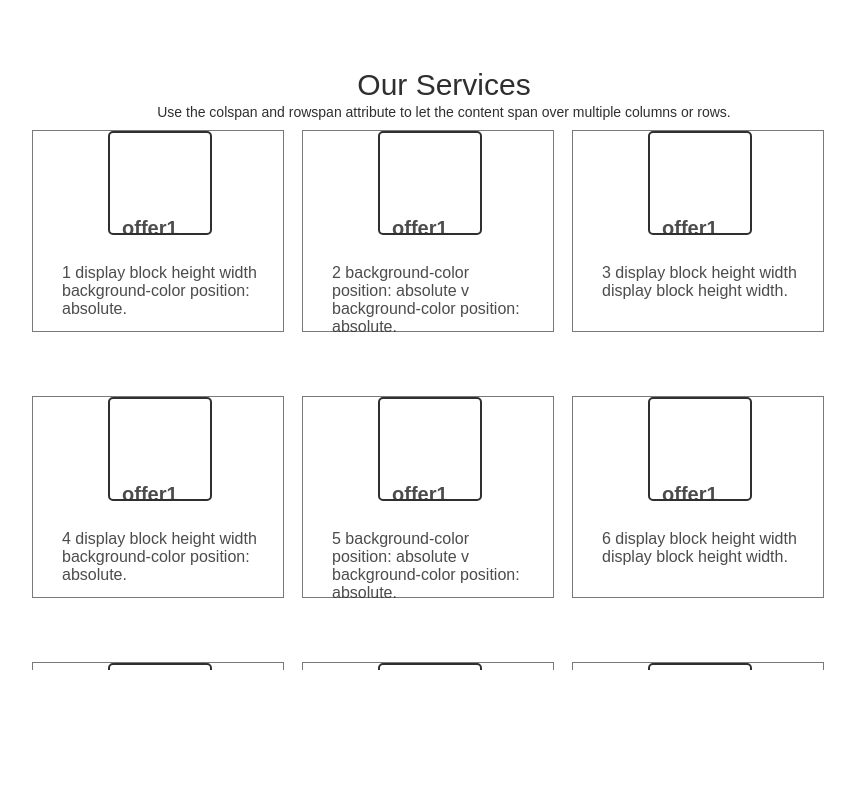
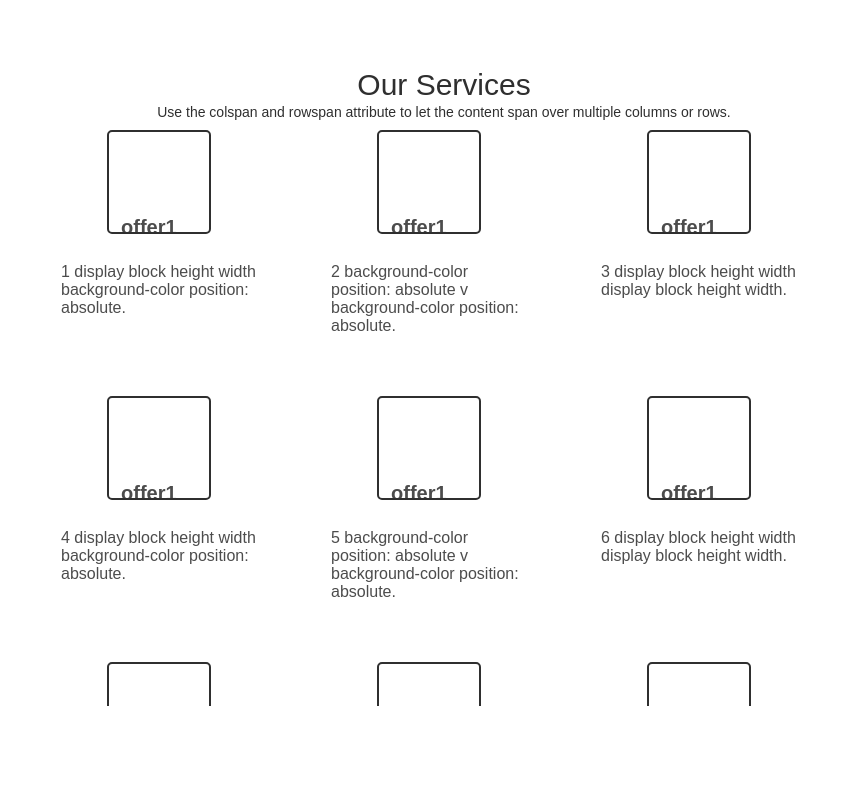
Before and after one commit to katrinkattt/react-app-yellow, a React (Create React App) app in the folder app-lending/yell-app/: page / in a window 1280 px wide. Shown: the part 900-1700 px from the top of the page, without its empty margins (196-1051 px from the left). Built offline with nearby package versions, Linux system fonts and the light colour scheme.

Commit message:
Update index.css

```diff
--- a/app-lending/yell-app/src/index.css
+++ b/app-lending/yell-app/src/index.css
@@ -162,7 +162,7 @@ a:hover span {
 
 #big-block{
   width: 850px;
-  height: 75%;
+  height: 80%;
   overflow: hidden;
 }
 .serv__b{
@@ -177,7 +177,7 @@ a:hover span {
   height: 200px;
   width:250px;
   margin: 0 0 16px 16px;
-  border: #2f2f2fa4 solid 1px;
+  /* border: #2f2f2fa4 solid 1px; */
   white-space:nowrap;
 
 }
```
